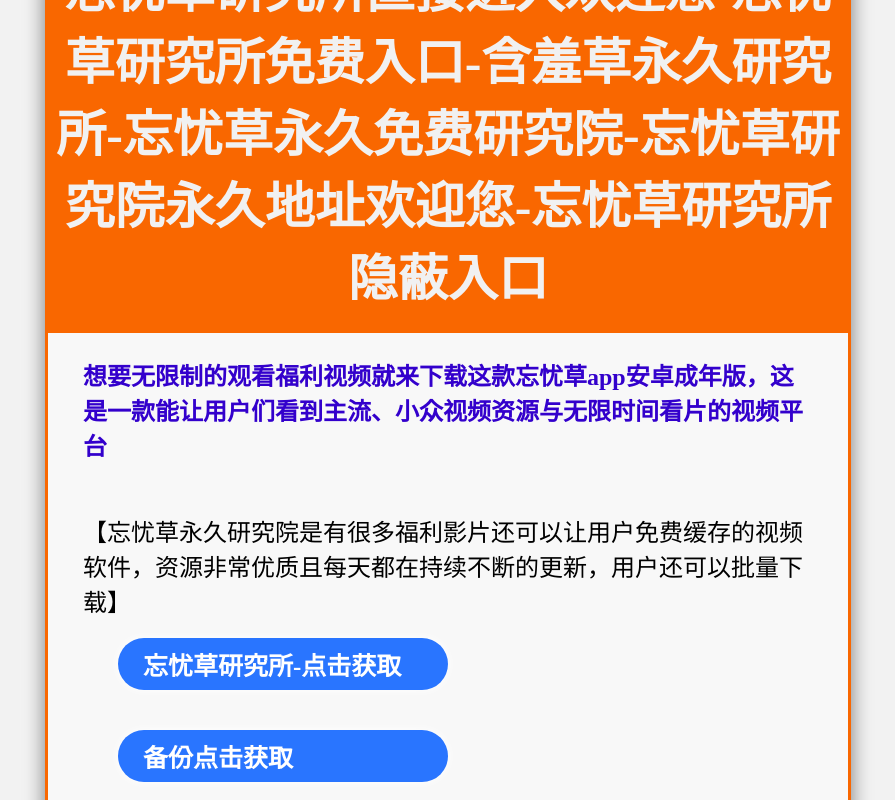
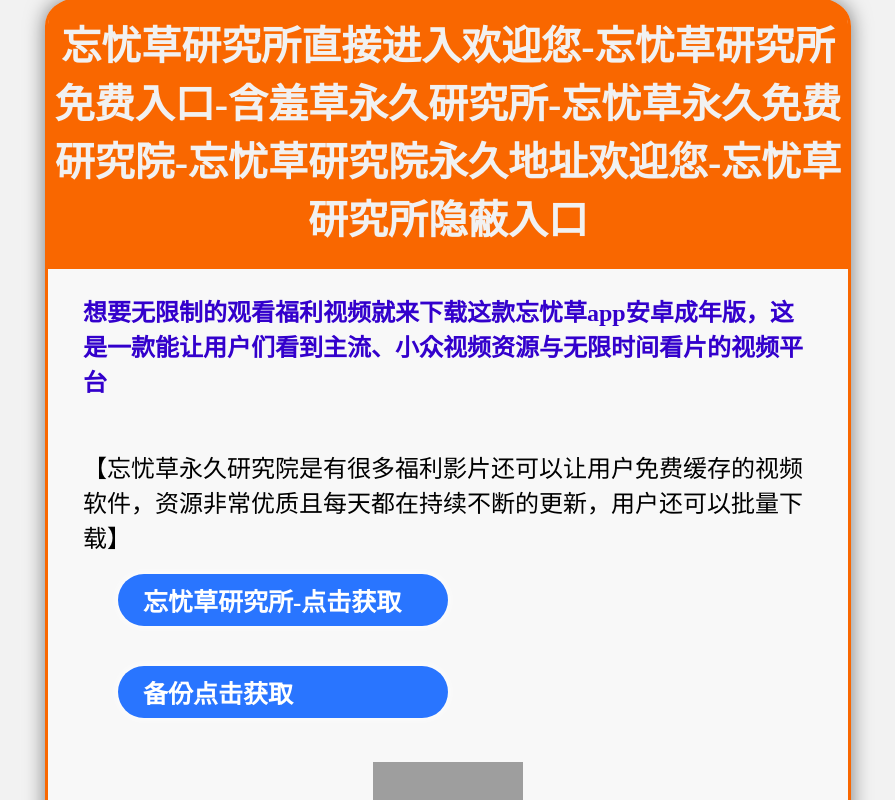
Before and after one commit to 987982734/wangyoucao, a plain HTML site: page index.html in a window 1280 px wide. Shown: the whole page, without its empty margins (192-1087 px from the left). Drawn offline with Linux system fonts and the light colour scheme; some packages are replaced by stand-ins of ours; grey boxes are pictures that could not be loaded; a script that the page names is missing.

Commit message:
index.html

```diff
--- a/index.html
+++ b/index.html
@@ -18,7 +18,7 @@
         <style type="text/css">
             body{background: rgba(0,0,0,0.05);padding: 0;margin: 0}
             .reader_box{max-width: 800px;margin: 0 auto;transform: translateY(-50%);top: 60%;position: absolute;left: 0;right: 0;background:rgb(255, 255, 255,0.5);padding: 20px 0 20px 0;border-radius: 25px;border:3px solid #f96700;font-family: microsoft yahei;box-shadow: 0 0 20px rgba(0,0,0,0.5)}
-            .reader_box .title_txtbox{font-size: 50px;font-weight: 700;border-bottom: 3px solid #f96700;padding-bottom: 20px;background: #f96700;border-top-left-radius: 25px;border-top-right-radius: 25px;padding-top: 15px;margin-top: -25px;color: #f1f1f1}
+            .reader_box .title_txtbox{font-size: 40px;font-weight: 700;border-bottom: 3px solid #f96700;padding-bottom: 20px;background: #f96700;border-top-left-radius: 25px;border-top-right-radius: 25px;padding-top: 15px;margin-top: -25px;color: #f1f1f1}
             .rft_1{text-align: left;}
             .rft_1 span{color: #30C;font-weight: 700}
             .rft_1 p {padding-left: 35px;padding-right: 35px;}
```
